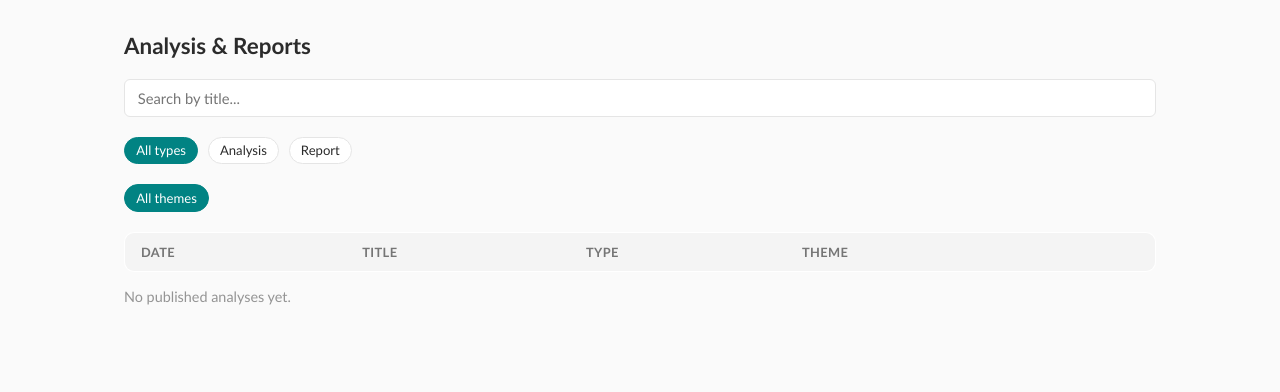
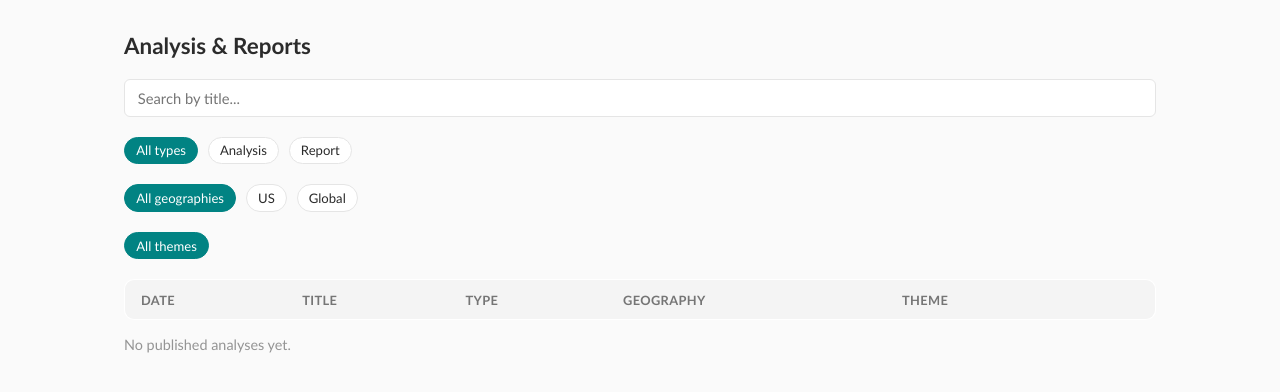
Before and after one commit to kbruun-rgb/MC-Econ-Intel, a Flask app: page /reports/ in a window 1280 px wide. Shown: the part 55-447 px from the top of the page. Run offline with Flask 3, Linux system fonts and the light colour scheme; the visitor is signed in with stand-in values (Sample User, id 1); lists and menus that the app fills with data are empty.

Commit message:
Give reports a real geography tag and wire it through the site
Reports were the last place still missing geography (dashboards already
had it). Adds keyword-guessed geography to scan_reports/scan_industry_reports
(overridable via publish_report.py --geography), a Geography column/filter
on Analysis & Reports, purple Global badges on the Dashboards index headers
and Topic Hub report lists, and geography-aware filtering for reports in the
Guide me wizard (previously that step only ever filtered dashboards).

Co-Authored-By: Claude Sonnet 5 <noreply@anthropic.com>

```diff
--- a/app/library_scan.py
+++ b/app/library_scan.py
@@ -17,6 +17,7 @@ from config import (
     DASHBOARD_THEME_DESCRIPTIONS,
     DASHBOARD_THEME_DISPLAY_NAMES,
     ECON_LIBRARY_ROOT,
+    GEOGRAPHY_KEYWORDS,
     INDUSTRY_REPORTS_ROOT,
     THEME_KEYWORDS,
 )
@@ -57,6 +58,15 @@ def _guess_theme(text):
             if kw in text_l:
                 return theme
     return None
+
+
+def _guess_geography(text):
+    text_l = text.lower()
+    for geography, keywords in GEOGRAPHY_KEYWORDS.items():
+        for kw in keywords:
+            if kw in text_l:
+                return geography
+    return "US"
 
 
 def scan_econ_library(root=ECON_LIBRARY_ROOT):
@@ -220,6 +230,7 @@ def scan_reports(root=ANALYSES_ROOT):
         if not themes:
             guessed = _guess_theme(slug)
             themes = [guessed] if guessed else ["Other"]
+        geography = publish_meta.get("geography") or _guess_geography(slug)
         if publish_meta.get("date"):
             try:
                 report_date = date.fromisoformat(publish_meta["date"])
@@ -235,6 +246,7 @@ def scan_reports(root=ANALYSES_ROOT):
                 "kind": kind,
                 "type": "Analysis" if kind == "article" else "Report",
                 "themes": themes,
+                "geography": geography,
             }
         )
 
@@ -285,6 +297,7 @@ def scan_industry_reports(root=INDUSTRY_REPORTS_ROOT):
             "kind": "industry",
             "type": "Report",
             "themes": [category],
+            "geography": "US",
             "updated_at": datetime.fromtimestamp(mtime),
             "date": datetime.fromtimestamp(mtime).date(),
         }
--- a/app/static/css/style.css
+++ b/app/static/css/style.css
@@ -329,6 +329,7 @@ main {
   margin-bottom: 0.75rem;
   font-weight: 700;
 }
+.geography-title.geography-title-global { color: var(--mc-purple); }
 
 .btn {
   display: inline-block;
--- a/app/templates/dashboards_index.html
+++ b/app/templates/dashboards_index.html
@@ -6,7 +6,7 @@
   {% set themes = library.get(geography, []) %}
   {% if themes %}
   <div class="geography-block">
-    <div class="geography-title">{{ geography }}</div>
+    <div class="geography-title {{ 'geography-title-global' if geography == 'Global' }}">{{ geography }}</div>
     <div class="card-grid">
       {% for entry in themes %}
       <div class="card">
--- a/app/templates/reports_index.html
+++ b/app/templates/reports_index.html
@@ -12,6 +12,11 @@
   <span class="chip" data-type="Report">Report</span>
 </div>
 <div class="reports-toolbar">
+  <span class="chip active" data-geography="all">All geographies</span>
+  <span class="chip" data-geography="US">US</span>
+  <span class="chip" data-geography="Global">Global</span>
+</div>
+<div class="reports-toolbar">
   <span class="chip active" data-theme="all">All themes</span>
   {% for theme in themes %}
   <span class="chip" data-theme="{{ theme }}">{{ theme }}</span>
@@ -20,14 +25,15 @@
 
 <table class="reports-table">
   <thead>
-    <tr><th>Date</th><th>Title</th><th>Type</th><th>Theme</th><th></th></tr>
+    <tr><th>Date</th><th>Title</th><th>Type</th><th>Geography</th><th>Theme</th><th></th></tr>
   </thead>
   <tbody id="reports-body">
     {% for r in reports %}
-    <tr data-title="{{ r.title|lower }}" data-type="{{ r.type }}" data-themes="{{ r.themes|join('|') }}">
+    <tr data-title="{{ r.title|lower }}" data-type="{{ r.type }}" data-geography="{{ r.geography }}" data-themes="{{ r.themes|join('|') }}">
       <td>{{ r.date.strftime('%b %d, %Y') }}</td>
       <td>{{ r.title }}</td>
       <td><span class="type-badge type-{{ r.type|lower }}">{{ r.type }}</span></td>
+      <td><span class="badge {{ 'badge-global' if r.geography == 'Global' }}">{{ r.geography }}</span></td>
       <td>{% for t in r.themes %}<span class="theme-tag">{{ t }}</span>{% endfor %}</td>
       <td class="actions-cell">
         {% if r.kind == 'article' %}
@@ -53,9 +59,11 @@
   var searchInput = document.getElementById('report-search');
   var themeChips = document.querySelectorAll('.chip[data-theme]');
   var typeChips = document.querySelectorAll('.chip[data-type]');
+  var geographyChips = document.querySelectorAll('.chip[data-geography]');
   var rows = document.querySelectorAll('#reports-body tr');
   var activeTheme = 'all';
   var activeType = 'all';
+  var activeGeography = 'all';
 
   function applyFilter() {
     var q = searchInput.value.trim().toLowerCase();
@@ -63,8 +71,9 @@
       var themes = row.getAttribute('data-themes').split('|');
       var matchesTheme = (activeTheme === 'all') || themes.indexOf(activeTheme) !== -1;
       var matchesType = (activeType === 'all') || (row.getAttribute('data-type') === activeType);
+      var matchesGeography = (activeGeography === 'all') || (row.getAttribute('data-geography') === activeGeography);
       var matchesSearch = !q || row.getAttribute('data-title').indexOf(q) !== -1;
-      row.classList.toggle('hidden', !(matchesTheme && matchesType && matchesSearch));
+      row.classList.toggle('hidden', !(matchesTheme && matchesType && matchesGeography && matchesSearch));
     });
   }
 
@@ -85,5 +94,13 @@
       applyFilter();
     });
   });
+  geographyChips.forEach(function (chip) {
+    chip.addEventListener('click', function () {
+      geographyChips.forEach(function (c) { c.classList.remove('active'); });
+      chip.classList.add('active');
+      activeGeography = chip.getAttribute('data-geography');
+      applyFilter();
+    });
+  });
 </script>
 {% endblock %}
--- a/app/templates/topic_detail.html
+++ b/app/templates/topic_detail.html
@@ -37,7 +37,7 @@
       {% for r in reports %}
       <li>
         <div class="topic-report-title">{{ r.title }}</div>
-        <div class="subtle">{{ r.date.strftime('%b %d, %Y') }} &middot; {{ r.type }}</div>
+        <div class="subtle">{{ r.date.strftime('%b %d, %Y') }} &middot; {{ r.type }} &middot; <span class="badge {{ 'badge-global' if r.geography == 'Global' }}">{{ r.geography }}</span></div>
         <div class="topic-report-actions">
           {% if r.kind == 'article' %}
           <a class="btn" href="{{ url_for('reports.article', folder=r.folder) }}">Read</a>
```
Also changed, not shown: app/templates/guide.html (+5 -3 lines), app/topics.py (+4 -3 lines), config.py (+8 -0 lines), publish_report.py (+7 -0 lines).
